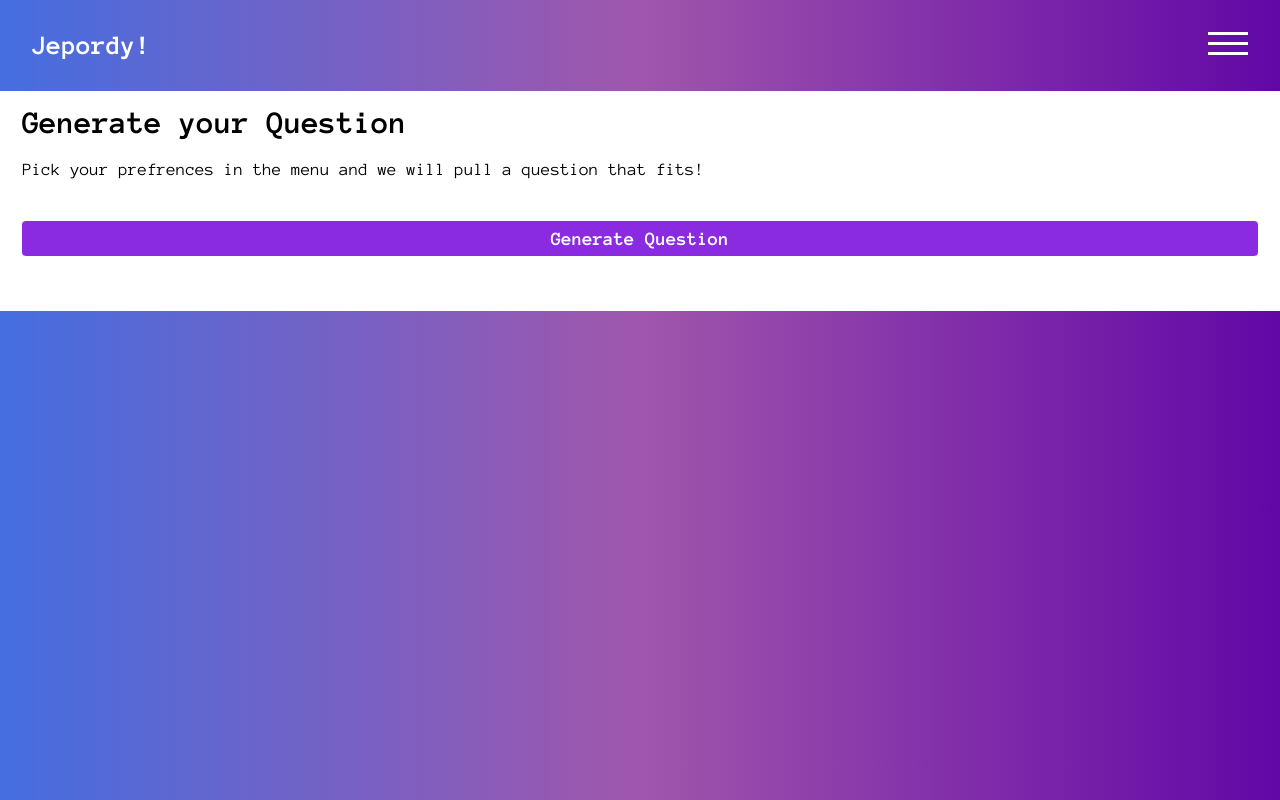
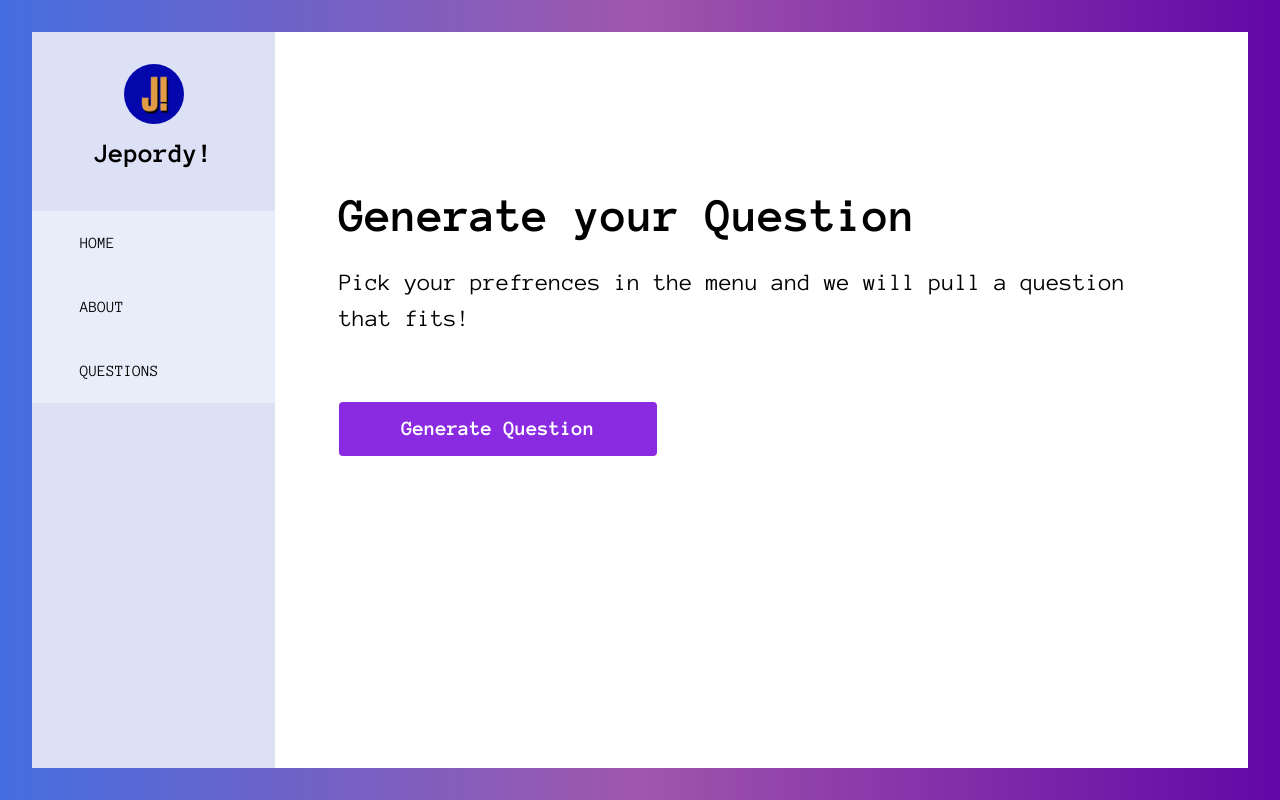
Before and after one commit to lizandrof273/Jeopardy-Questions-App, a PHP site: page / in a window 1280 px wide. Run offline with PHP 8.4, Linux system fonts and the light colour scheme.

Commit message:
I added dynmaic features, i started with small so now I added large with new photos and type how things are displayed, I also added a lot of comments to make it easier to follow the code.

```diff
--- a/CSS/main.css
+++ b/CSS/main.css
@@ -1,4 +1,5 @@
 @charset "UTF-8";
+/*imported similar font to jepordy so people can see it as well*/
 @import url('https://fonts.googleapis.com/css?family=Anonymous+Pro:400,700&display=swap');
 
 body, html {
@@ -6,6 +7,8 @@ body, html {
     margin: 0%;
     font-family:  'Anonymous Pro';
 }
+
+/*Here I added a color gradinat from blue light purple to darker purple as the background*/
 body {
 	background: rgb(69,110,224);
     background: linear-gradient(90deg, rgba(69,110,224,1) 0%, rgba(160,86,172,1) 50%, rgba(98,7,167,1) 100%);
@@ -80,6 +83,7 @@ p {
     line-height: 1.5em;
 }
 
+/*This is the design of the button to generate*/
 .cta {
     display: block;
     color: white;
@@ -92,3 +96,85 @@ p {
     border-radius: 4px;
     margin: 2em 0;
 }
+
+/* This code below has to do with altering the screen once it is
+768 px or larger. This is because I desgined with mobile in mind first
+now I have to adjust to make a larger webpage. */
+
+@media only screen and (min-width: 768px) {
+
+    body {
+        display: grid;
+        grid-template-columns: 20% auto;
+        padding:2em
+    }
+
+    img {
+        display: none;
+    }
+
+    aside {
+        background: #DCE1F6;
+        grid-template-columns: auto;
+        grid-template-rows: 20% auto;
+        padding: 0;
+    }
+
+    main {
+        padding: 4em;
+        background-size: 40%;
+    }
+
+    /* made a circular spot to add a photo and ajusted it to fit in it well. */
+    #pic {
+        border-radius: 50%;
+        background: white url('../images/jepSymbol.jepg.jpg') center no-repeat;
+        background-size: 110%;
+        width: 60px;
+        height: 60px;
+        margin: 2em auto 1em auto;
+    }
+
+    figcaption {
+        text-align: center;
+        color: black;
+    }
+
+    /*We are adding the options to the biger screen now, however there is
+    an issue if the user clicks the menu button on a small screen then
+    they can't get rid of it so we fixed that with relative postion  to
+    the list*/
+    ul {
+        display: block;
+        margin-top: 2em;
+        position: relative !important;
+        background: none !important;
+        width: 100% !important;
+    }
+
+    /*Everything below are small design changes to make large screen not look so empty and
+    small design factors like changes to colors and sizes of boxes and hoever over changing color */
+
+    ul li a:hover {
+        background-color: white;
+    }
+
+    nav {
+        background: none;
+    }
+
+    .cta {
+        display: inline-block;
+        font-size: 1.3em;
+        padding: .8em 3em;
+    }
+
+    h1 {
+        font-size: 3em;
+        margin-top: 2em;
+    }
+
+    p {
+        font-size: 1.5em;
+    }
+}
```
Also changed, not shown: index.html (+7 -0 lines), images/jeopardy-logo.png (added), images/jepSymbol.jepg.jpg (added).
